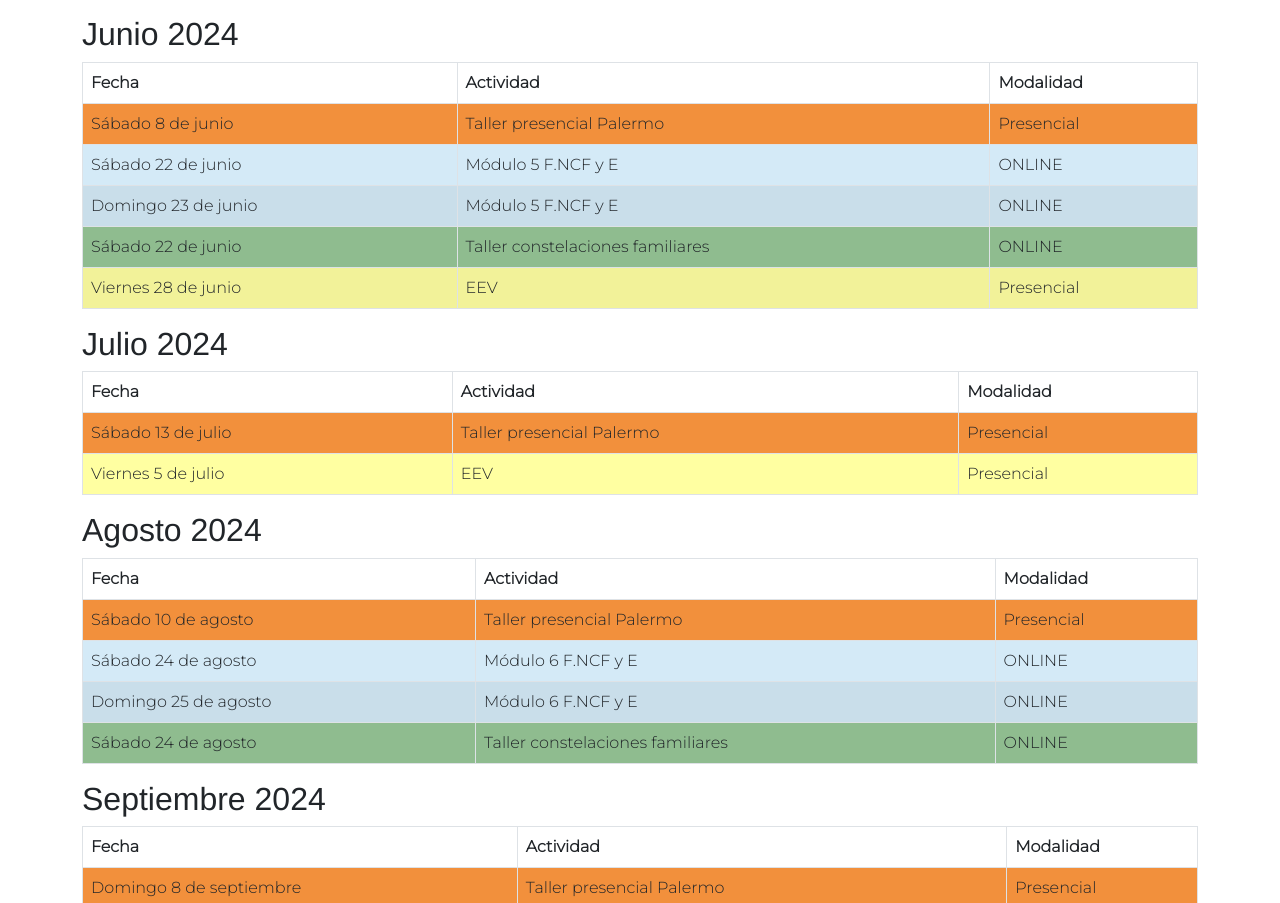
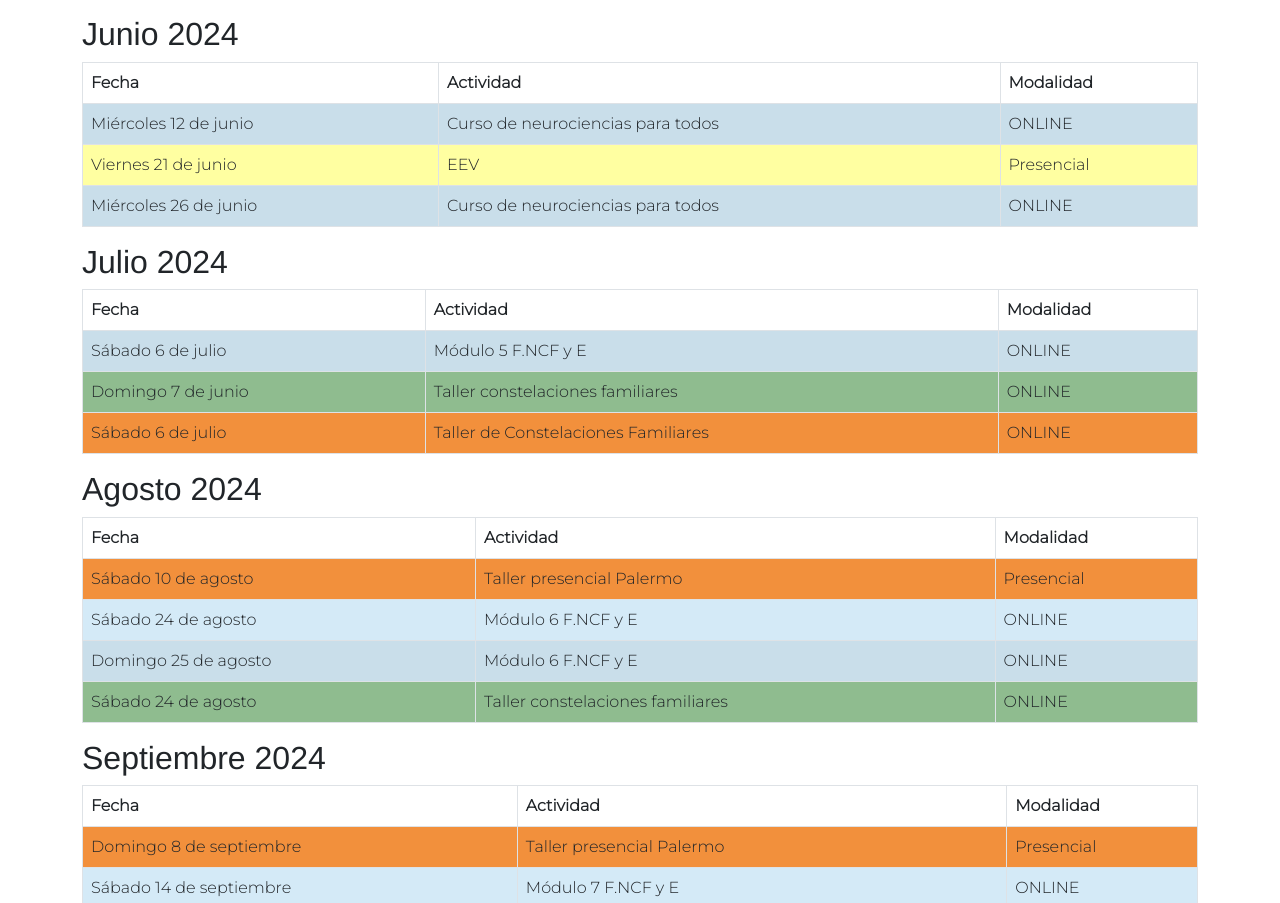
Before and after one commit to Nicocaputocai/silvia-iurman, a React (Vite) app: page /agenda in a window 1280 px wide. Shown: the part 1820-2723 px from the top of the page. Built offline with nearby package versions, Linux system fonts and the light colour scheme; no server answers.

Commit message:
Actualización de agenda

```diff
--- a/src/Components/Diary/Diary.jsx
+++ b/src/Components/Diary/Diary.jsx
@@ -230,32 +230,22 @@ export default function Diary() {
       </tr>
     </thead>
     <tbody>
-    <tr style={{backgroundColor: "#ff983f"}}> {/* naranja */}
-        <td>Sábado 8 de junio</td>
-        <td>Taller presencial Palermo</td>
+      <tr style={{backgroundColor: "#d4eaf7"}}> {/* celeste */}
+        <td>Miércoles 12 de junio</td>
+        <td>Curso de neurociencias para todos</td>
+        <td>ONLINE</td>
+      </tr>
+
+      <tr style={{backgroundColor: "#ffffa1"}}>  {/* amarillo */}
+        <td>Viernes 21 de junio</td>
+        <td>EEV</td>
         <td>Presencial</td>
       </tr>
       <tr style={{backgroundColor: "#d4eaf7"}}> {/* celeste */}
-        <td>Sábado 22 de junio</td>
-        <td>Módulo 5 F.NCF y E</td>
+        <td>Miércoles 26 de junio</td>
+        <td>Curso de neurociencias para todos</td>
         <td>ONLINE</td>
       </tr>
-      <tr style={{backgroundColor: "#d4eaf7"}}> {/* celeste */}
-        <td>Domingo 23 de junio</td>
-        <td>Módulo 5 F.NCF y E</td>
-        <td>ONLINE</td>
-      </tr>
-      <tr style={{backgroundColor: "#8FBC8F"}}> {/* verde */}
-        <td>Sábado 22 de junio</td>
-        <td>Taller constelaciones familiares</td>
-        <td>ONLINE</td>
-      </tr>
-      <tr style={{backgroundColor: "#ffffa1"}}>  {/* amarillo */}
-        <td>Viernes 28 de junio</td>
-        <td>EEV</td>
-        <td>Presencial</td>
-      </tr>
-
     </tbody>
   </Table>
   <h2>
@@ -270,16 +260,22 @@ export default function Diary() {
       </tr>
     </thead>
     <tbody>
+    <tr style={{backgroundColor: "#d4eaf7"}}> {/* celeste */}
+        <td>Sábado 6 de julio</td>
+        <td>Módulo 5 F.NCF y E</td>
+        <td>ONLINE</td>
+      </tr>
+      <tr style={{backgroundColor: "#8FBC8F"}}> {/* verde */}
+        <td>Domingo 7 de junio</td>
+        <td>Taller constelaciones familiares</td>
+        <td>ONLINE</td>
+      </tr>
     <tr style={{backgroundColor: "#ff983f"}}> {/* naranja */}
-        <td>Sábado 13 de julio</td>
-        <td>Taller presencial Palermo</td>
-        <td>Presencial</td>
+        <td>Sábado 6 de julio</td>
+        <td>Taller de Constelaciones Familiares</td>
+        <td>ONLINE</td>
       </tr>
-      <tr style={{backgroundColor: "#ffffa1"}}>  {/* amarillo */}
-        <td>Viernes 5 de julio</td>
-        <td>EEV</td>
-        <td>Presencial</td>
-      </tr>
+
     </tbody>
   </Table>
   <h2>
```
Also changed, not shown: 2 other files (tests, documents, lock files or other folders).
